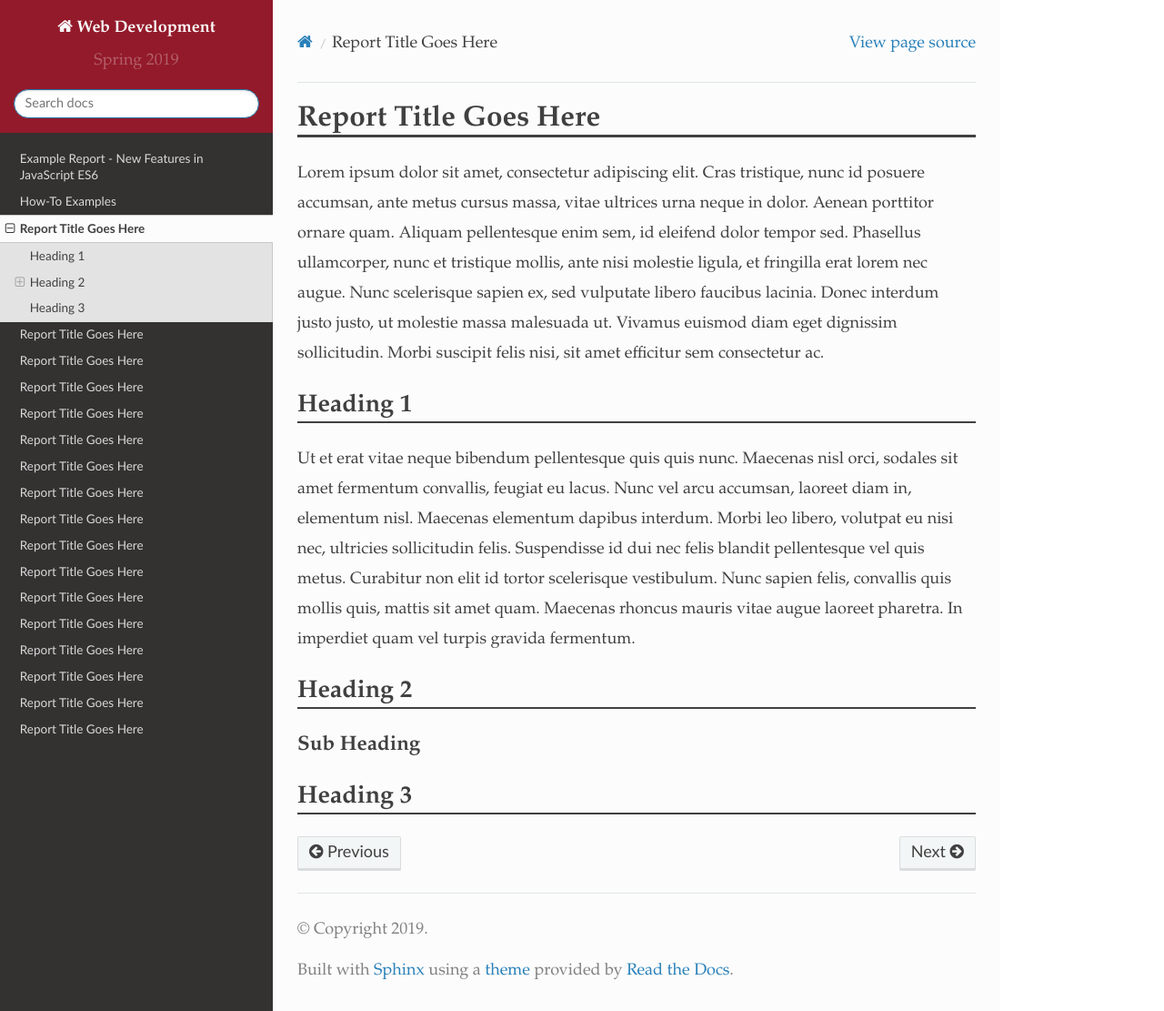
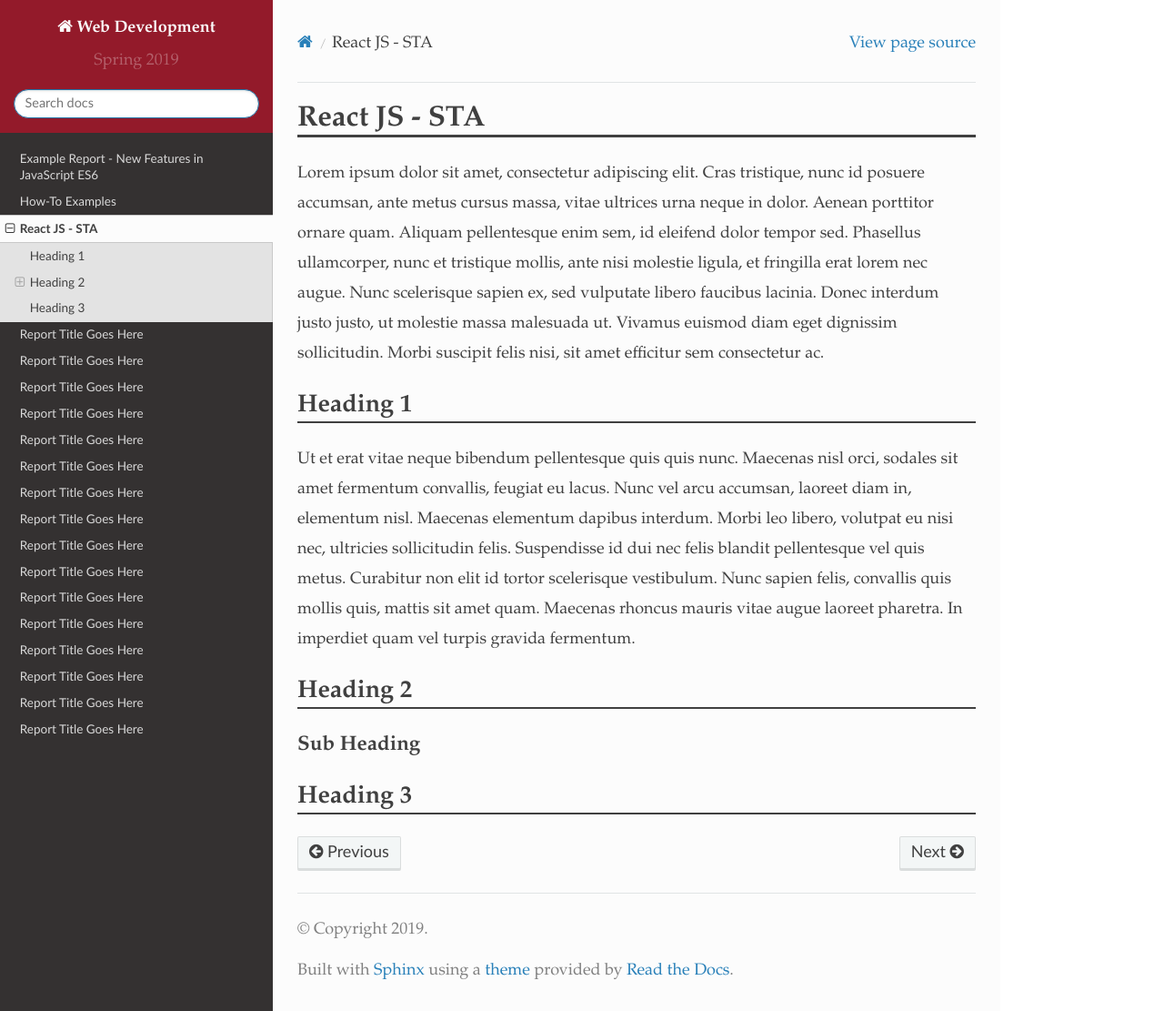
Before and after one commit to pvcraven/2019_spring_web_dev, a Sphinx documentation site: the page built from source/final/adeniyi/index.rst, in a window 1280 px wide and 1111 px high. Shown: the whole window at 91% size. Built offline with Sphinx 7.4.7 and the Read the Docs theme 2.0.0, drawn with Linux system fonts in a browser that asks for light colours.

Commit message:
Naming my projects

```diff
--- a/source/final/adeniyi/index.rst
+++ b/source/final/adeniyi/index.rst
@@ -1,5 +1,5 @@
-Report Title Goes Here
-======================
+React JS - STA
+===============
 
 Lorem ipsum dolor sit amet, consectetur adipiscing elit. Cras tristique, nunc
 id posuere accumsan, ante metus cursus massa, vitae ultrices urna neque in dolor.
```
